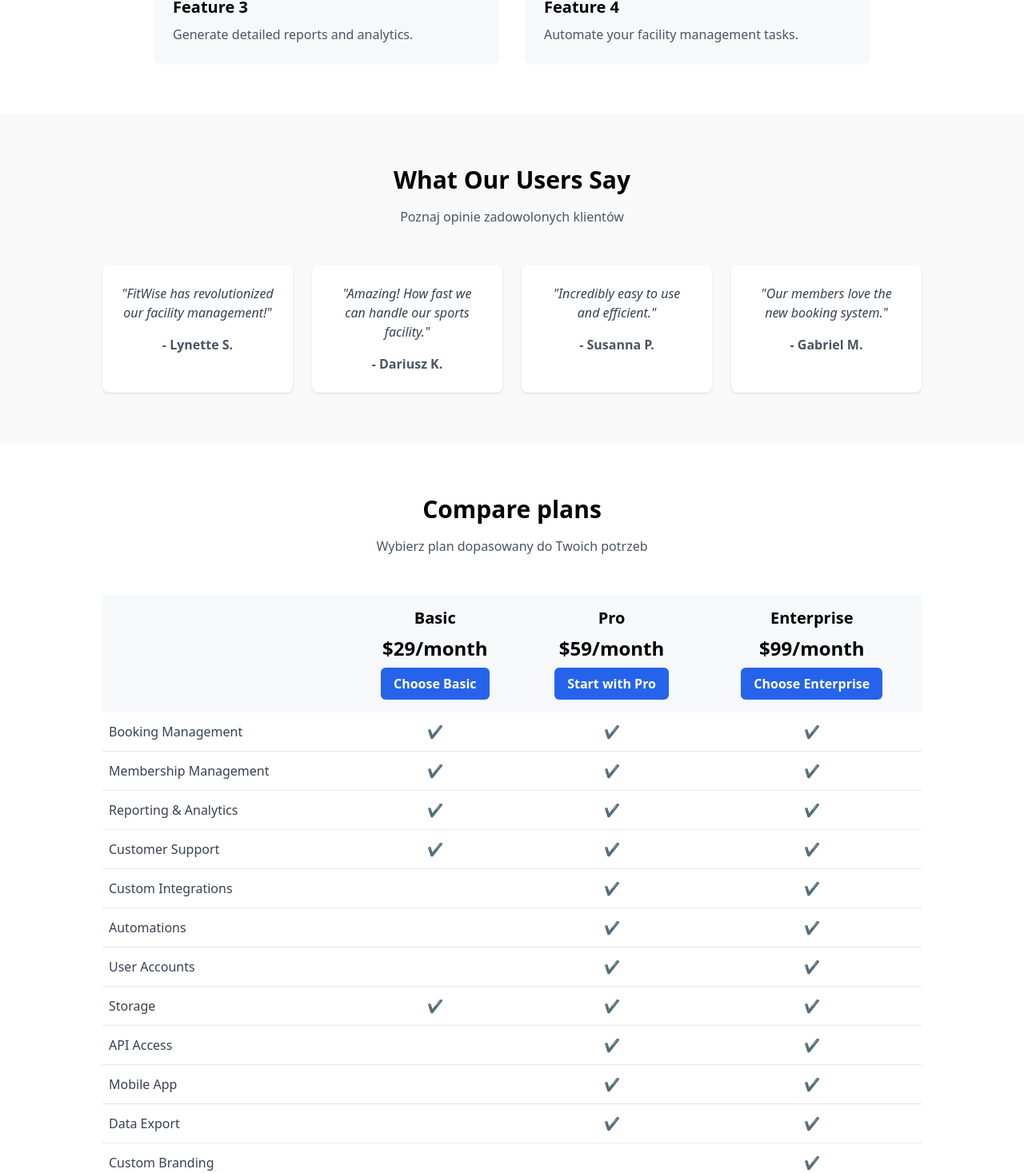
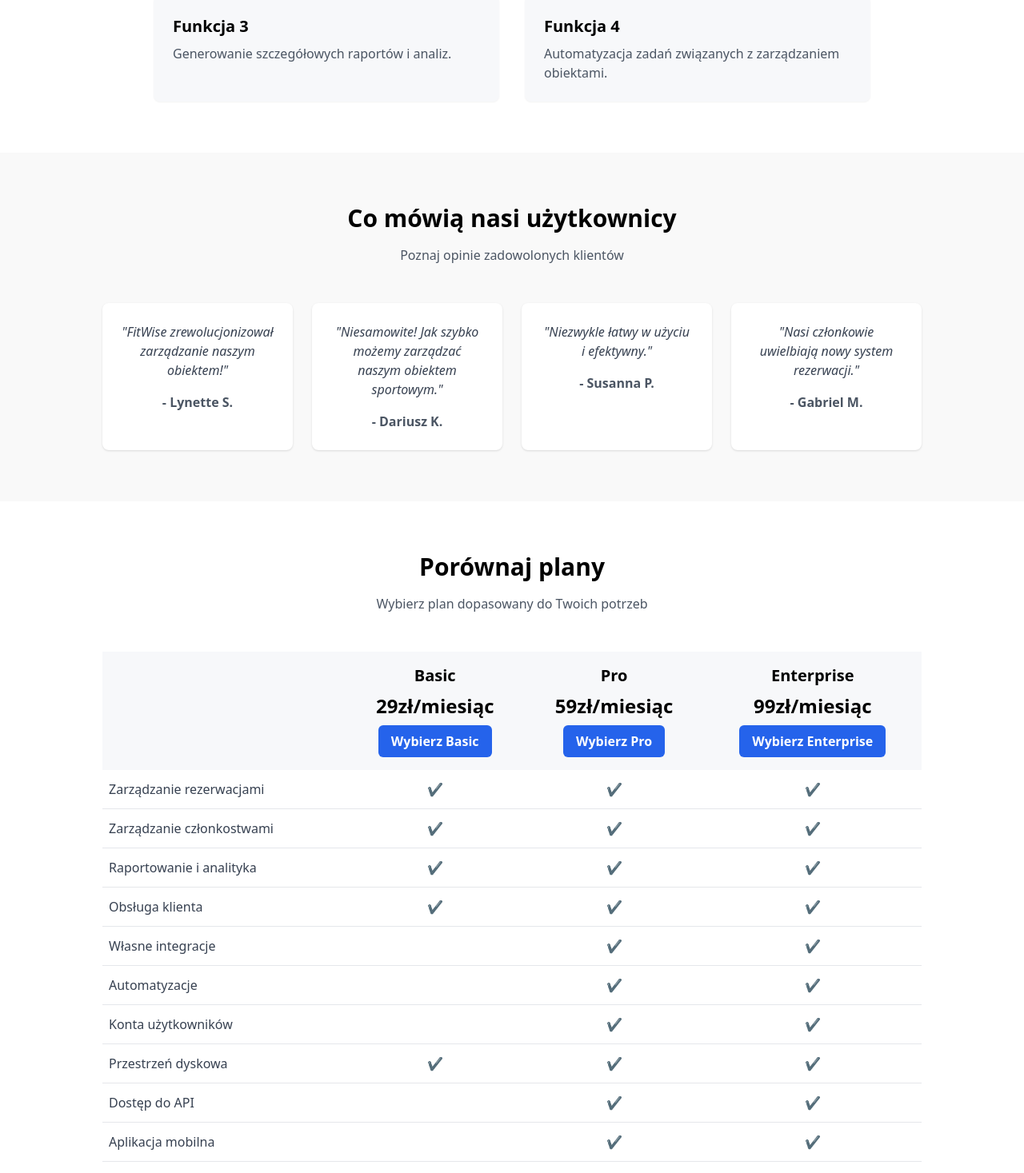
Before and after one commit to PatZdz/fitwise_landing, a Next.js app: page / in a window 1280 px wide. Shown: the part 1329-2796 px from the top of the page at 80% size. Built offline with nearby package versions, Linux system fonts and the light colour scheme.

Commit message:
PL Website ready to host v.0.69

```diff
--- a/src/app/components/Features.tsx
+++ b/src/app/components/Features.tsx
@@ -5,37 +5,37 @@ export default function Features() {
   return (
     <section id="features" className="py-16 bg-white">
       <div className="container mx-auto px-4">
-        <h2 className="text-3xl font-bold text-center mb-4">Why Choose FitWise?</h2>
+        <h2 className="text-3xl font-bold text-center mb-4">Dlaczego warto wybrać FitWise?</h2>
         <p className="text-center text-gray-600 mb-12">
           Poznaj kluczowe funkcjonalności naszej aplikacji, które usprawnią zarządzanie obiektami sportowymi.
         </p>
         <div className="grid grid-cols-1 md:grid-cols-2 gap-8 max-w-4xl mx-auto">
           {/* Feature 1 */}
           <div className="bg-[#F7F8FA] rounded-lg p-6 shadow-sm">
-            <h3 className="font-semibold text-xl mb-2">Feature 1</h3>
+            <h3 className="font-semibold text-xl mb-2">Funkcja 1</h3>
             <p className="text-gray-600">
-              Easily manage bookings and schedules for all sports facilities.
+              Łatwe zarządzanie rezerwacjami i harmonogramami dla wszystkich obiektów sportowych.
             </p>
           </div>
           {/* Feature 2 */}
           <div className="bg-[#F7F8FA] rounded-lg p-6 shadow-sm">
-            <h3 className="font-semibold text-xl mb-2">Feature 2</h3>
+            <h3 className="font-semibold text-xl mb-2">Funkcja 2</h3>
             <p className="text-gray-600">
-              Track and manage memberships effortlessly.
+              Bezproblemowe śledzenie i zarządzanie członkostwami.
             </p>
           </div>
           {/* Feature 3 */}
           <div className="bg-[#F7F8FA] rounded-lg p-6 shadow-sm">
-            <h3 className="font-semibold text-xl mb-2">Feature 3</h3>
+            <h3 className="font-semibold text-xl mb-2">Funkcja 3</h3>
             <p className="text-gray-600">
-              Generate detailed reports and analytics.
+              Generowanie szczegółowych raportów i analiz.
             </p>
           </div>
           {/* Feature 4 */}
           <div className="bg-[#F7F8FA] rounded-lg p-6 shadow-sm">
-            <h3 className="font-semibold text-xl mb-2">Feature 4</h3>
+            <h3 className="font-semibold text-xl mb-2">Funkcja 4</h3>
             <p className="text-gray-600">
-              Automate your facility management tasks.
+              Automatyzacja zadań związanych z zarządzaniem obiektami.
             </p>
           </div>
         </div>
--- a/src/app/components/Footer.tsx
+++ b/src/app/components/Footer.tsx
@@ -6,41 +6,41 @@ export default function Footer() {
     <footer className="w-full bg-white py-10 border-t border-gray-100">
       <div className="container mx-auto px-4 grid grid-cols-2 md:grid-cols-4 gap-8">
         <div>
-          <h3 className="font-bold mb-3">Company</h3>
+          <h3 className="font-bold mb-3">Firma</h3>
           <ul className="space-y-2 text-gray-600">
-            <li><a href="#">About</a></li>
-            <li><a href="#">Press</a></li>
+            <li><a href="#">O nas</a></li>
+            <li><a href="#">Media</a></li>
             <li><a href="#">Blog</a></li>
           </ul>
         </div>
         <div>
-          <h3 className="font-bold mb-3">Product</h3>
+          <h3 className="font-bold mb-3">Produkt</h3>
           <ul className="space-y-2 text-gray-600">
-            <li><a href="#">Features</a></li>
-            <li><a href="#">Pricing</a></li>
-            <li><a href="#">Integrations</a></li>
+            <li><a href="#">Funkcje</a></li>
+            <li><a href="#">Cennik</a></li>
+            <li><a href="#">Integracje</a></li>
             <li><a href="#">API</a></li>
           </ul>
         </div>
         <div>
-          <h3 className="font-bold mb-3">Support</h3>
+          <h3 className="font-bold mb-3">Wsparcie</h3>
           <ul className="space-y-2 text-gray-600">
-            <li><a href="#">Contact</a></li>
-            <li><a href="#">Help Center</a></li>
-            <li><a href="#">Guides</a></li>
+            <li><a href="#">Kontakt</a></li>
+            <li><a href="#">Centrum pomocy</a></li>
+            <li><a href="#">Przewodniki</a></li>
           </ul>
         </div>
         <div>
-          <h3 className="font-bold mb-3">Legal</h3>
+          <h3 className="font-bold mb-3">Prawo</h3>
           <ul className="space-y-2 text-gray-600">
-            <li><a href="#">Privacy Policy</a></li>
-            <li><a href="#">Terms of Service</a></li>
-            <li><a href="#">Cookie Policy</a></li>
+            <li><a href="#">Polityka prywatności</a></li>
+            <li><a href="#">Warunki korzystania</a></li>
+            <li><a href="#">Polityka plików cookie</a></li>
           </ul>
         </div>
       </div>
       <div className="container mx-auto px-4 text-center mt-8 text-sm text-gray-500">
-        © {new Date().getFullYear()} FitWise. All rights reserved.
+        © {new Date().getFullYear()} FitWise. Wszelkie prawa zastrzeżone.
       </div>
     </footer>
   );
--- a/src/app/components/Hero.tsx
+++ b/src/app/components/Hero.tsx
@@ -10,15 +10,15 @@ export default function Hero() {
     >
       <div className="container mx-auto px-4">
         <h1 className="text-5xl font-extrabold mb-6 leading-tight">
-          Manage Your Sports <br className="hidden md:block" />
-          Facilities with Ease
+          Zarządzaj swoimi obiektami <br className="hidden md:block" />
+          sportowymi z łatwością
         </h1>
         <p className="text-lg text-gray-600 max-w-xl mx-auto mb-8">
           FitWise to nowoczesna aplikacja SaaS do zarządzania obiektami sportowymi.
           Z łatwością zarządzaj rezerwacjami, członkostwami, raportami i automatyzacją.
         </p>
         <button className="px-6 py-3 bg-blue-600 text-white rounded-md font-semibold hover:bg-blue-700 transition">
-          Continue
+          Kontynuuj
         </button>
       </div>
 
--- a/src/app/components/HeroMock.tsx
+++ b/src/app/components/HeroMock.tsx
@@ -8,7 +8,7 @@ export default function HeroMock() {
       <div className="flex items-center justify-between mb-8">
         <span className="text-xl font-bold text-gray-700">FitWise</span>
         <button className="px-4 py-2 bg-blue-600 text-white rounded-md font-semibold hover:bg-blue-700 transition">
-          Try FitWise Today
+          Sprawdź demo FitWise
         </button>
       </div>
       {/* Prostokąty-szumy */}
--- a/src/app/components/Navbar.tsx
+++ b/src/app/components/Navbar.tsx
@@ -18,9 +18,9 @@ export default function Navbar() {
         </div>
         {/* Menu */}
         <ul className="hidden md:flex gap-8 font-medium">
-          <li><a href="#features">Features</a></li>
-          <li><a href="#pricing">Pricing</a></li>
-          <li><a href="#contact">Contact</a></li>
+          <li><a href="#features">Funkcje</a></li>
+          <li><a href="#pricing">Cena</a></li>
+          <li><a href="#contact">Kontakt</a></li>
         </ul>
         {/* CTA */}
         <div className="flex items-center gap-4">
--- a/src/app/components/Pricing.tsx
+++ b/src/app/components/Pricing.tsx
@@ -3,74 +3,74 @@ import React from "react";
 
 export default function Pricing() {
   // Zmieniamy strukturę, by była jak w Figma – kolumny: Basic, Pro, Enterprise
-  // a w wierszach features.
+  // a w wierszach funkcjonalności.
   const pricingData = [
     {
       plan: "Basic",
-      price: "$29/month",
-      cta: "Choose Basic",
+      price: "29zł/miesiąc",
+      cta: "Wybierz Basic",
       features: {
-        "Booking Management": true,
-        "Membership Management": true,
-        "Reporting & Analytics": true,
-        "Customer Support": true,
-        "Custom Integrations": false,
-        "Automations": false,
-        "User Accounts": false,
-        "Storage": true,
-        "API Access": false,
-        "Mobile App": false,
-        "Data Export": false,
-        "Custom Branding": false,
+        "Zarządzanie rezerwacjami": true,
+        "Zarządzanie członkostwami": true,
+        "Raportowanie i analityka": true,
+        "Obsługa klienta": true,
+        "Własne integracje": false,
+        "Automatyzacje": false,
+        "Konta użytkowników": false,
+        "Przestrzeń dyskowa": true,
+        "Dostęp do API": false,
+        "Aplikacja mobilna": false,
+        "Eksport danych": false,
+        "Własny branding": false,
       },
     },
     {
       plan: "Pro",
-      price: "$59/month",
-      cta: "Start with Pro",
+      price: "59zł/miesiąc",
+      cta: "Wybierz Pro",
       features: {
-        "Booking Management": true,
-        "Membership Management": true,
-        "Reporting & Analytics": true,
-        "Customer Support": true,
-        "Custom Integrations": true,
-        "Automations": true,
-        "User Accounts": true,
-        "Storage": true,
-        "API Access": true,
-        "Mobile App": true,
-        "Data Export": true,
-        "Custom Branding": false,
+        "Zarządzanie rezerwacjami": true,
+        "Zarządzanie członkostwami": true,
+        "Raportowanie i analityka": true,
+        "Obsługa klienta": true,
+        "Własne integracje": true,
+        "Automatyzacje": true,
+        "Konta użytkowników": true,
+        "Przestrzeń dyskowa": true,
+        "Dostęp do API": true,
+        "Aplikacja mobilna": true,
+        "Eksport danych": true,
+        "Własny branding": false,
       },
     },
     {
       plan: "Enterprise",
-      price: "$99/month",
-      cta: "Choose Enterprise",
+      price: "99zł/miesiąc",
+      cta: "Wybierz Enterprise",
       features: {
-        "Booking Management": true,
-        "Membership Management": true,
-        "Reporting & Analytics": true,
-        "Customer Support": true,
-        "Custom Integrations": true,
-        "Automations": true,
-        "User Accounts": true,
-        "Storage": true,
-        "API Access": true,
-        "Mobile App": true,
-        "Data Export": true,
-        "Custom Branding": true,
+        "Zarządzanie rezerwacjami": true,
+        "Zarządzanie członkostwami": true,
+        "Raportowanie i analityka": true,
+        "Obsługa klienta": true,
+        "Własne integracje": true,
+        "Automatyzacje": true,
+        "Konta użytkowników": true,
+        "Przestrzeń dyskowa": true,
+        "Dostęp do API": true,
+        "Aplikacja mobilna": true,
+        "Eksport danych": true,
+        "Własny branding": true,
       },
     },
   ];
 
-  // Lista wszystkich features w odpowiedniej kolejności
+  // Lista wszystkich funkcjonalności w odpowiedniej kolejności
   const allFeatures = Object.keys(pricingData[0].features);
 
   return (
     <section id="pricing" className="py-16 bg-white">
       <div className="container mx-auto px-4">
-        <h2 className="text-3xl font-bold text-center mb-4">Compare plans</h2>
+        <h2 className="text-3xl font-bold text-center mb-4">Porównaj plany</h2>
         <p className="text-center text-gray-600 mb-12">
           Wybierz plan dopasowany do Twoich potrzeb
         </p>
--- a/src/app/components/Testimonials.tsx
+++ b/src/app/components/Testimonials.tsx
@@ -5,26 +5,26 @@ export default function Testimonials() {
   const testimonials = [
     {
       name: "Lynette S.",
-      text: "FitWise has revolutionized our facility management!",
+      text: "FitWise zrewolucjonizował zarządzanie naszym obiektem!",
     },
     {
       name: "Dariusz K.",
-      text: "Amazing! How fast we can handle our sports facility.",
+      text: "Niesamowite! Jak szybko możemy zarządzać naszym obiektem sportowym.",
     },
     {
       name: "Susanna P.",
-      text: "Incredibly easy to use and efficient.",
+      text: "Niezwykle łatwy w użyciu i efektywny.",
     },
     {
       name: "Gabriel M.",
-      text: "Our members love the new booking system.",
+      text: "Nasi członkowie uwielbiają nowy system rezerwacji.",
     },
   ];
 
   return (
     <section className="py-16 bg-[#F9F9F9]">
       <div className="container mx-auto px-4">
-        <h2 className="text-3xl font-bold text-center mb-4">What Our Users Say</h2>
+        <h2 className="text-3xl font-bold text-center mb-4">Co mówią nasi użytkownicy</h2>
         <p className="text-center text-gray-600 mb-12">
           Poznaj opinie zadowolonych klientów
         </p>
--- a/src/app/layout.tsx
+++ b/src/app/layout.tsx
@@ -2,7 +2,7 @@ import './globals.css'
 import { Metadata } from "next";
 
 export const metadata: Metadata = {
-  title: "FitWise - Manage Your Sports Facilities with Ease",
+  title: "FitWise - Łatwe zarządzanie obiektami sportowymi",
   description: "Landing page FitWise SaaS.",
 };
 
--- a/src/app/page.tsx
+++ b/src/app/page.tsx
@@ -18,7 +18,7 @@ export default function Page() {
       {/* Contact section placeholder */}
       <section id="contact" className="py-16">
         <div className="container mx-auto px-4 text-center">
-          <h2 className="text-3xl font-bold mb-4">Get in Touch</h2>
+          <h2 className="text-3xl font-bold mb-4">W kontakcie</h2>
           <p className="text-gray-600 mb-8">Masz pytania? Skontaktuj się z nami.</p>
           <a
             href="#"
```
